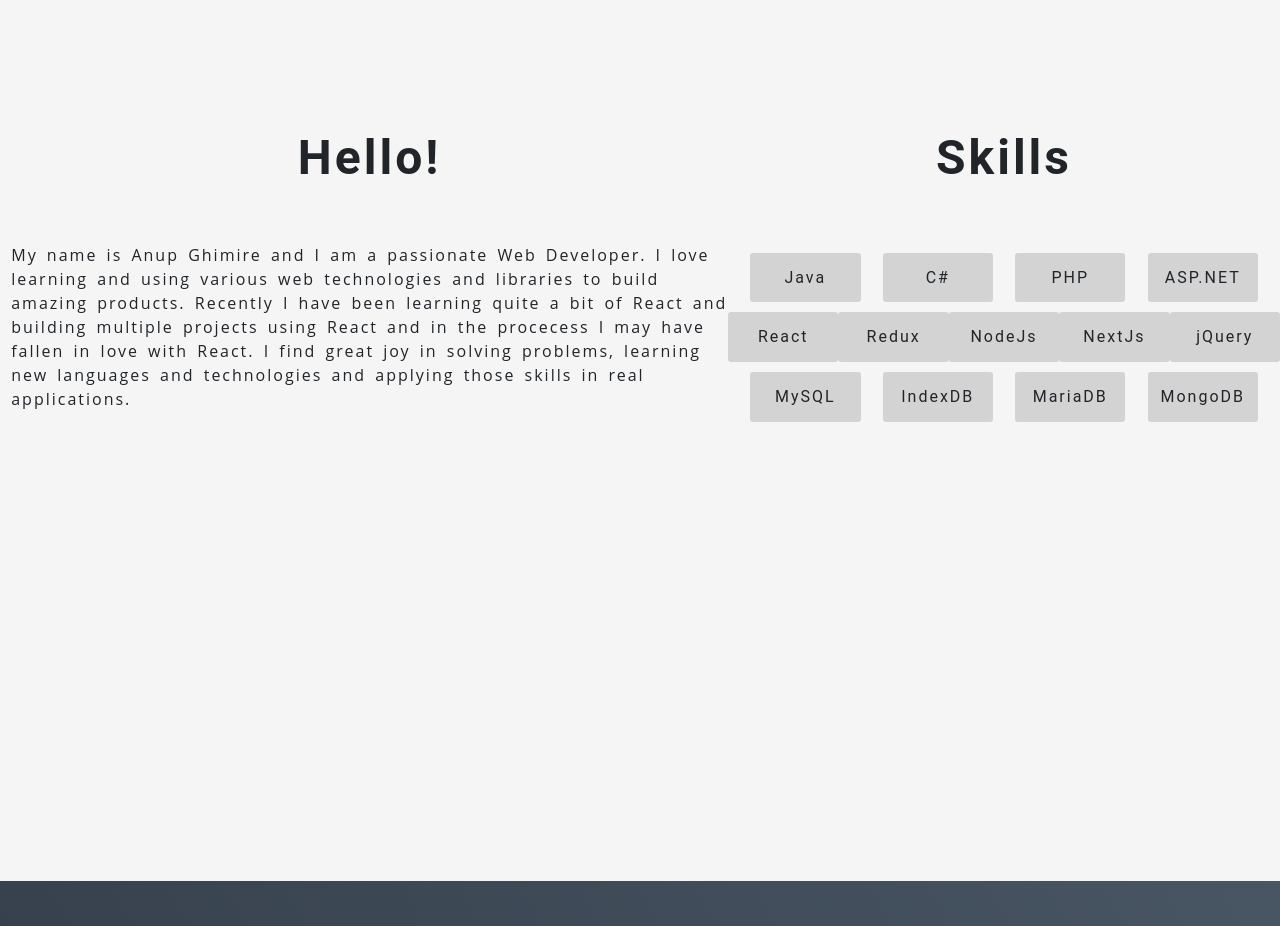
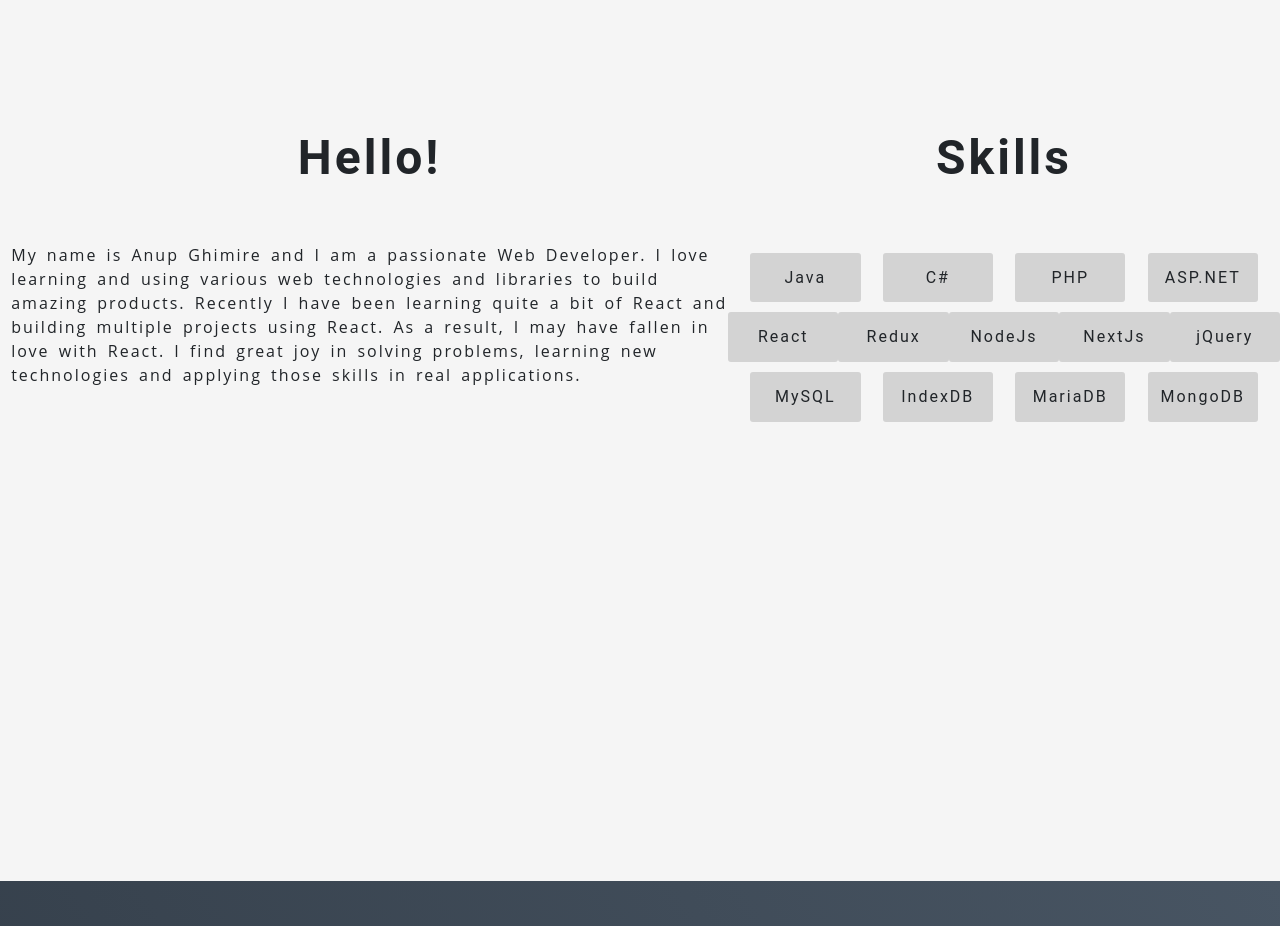
Before and after one commit to aanup111/gatsby-portfolio, a Gatsby site: page / in a window 1280 px wide. Shown: the part 1240-2166 px from the top of the page. Built offline with nearby package versions, Linux system fonts and the light colour scheme; Gatsby itself is replaced by a stand-in of ours.

Commit message:
fixed-grammar

```diff
--- a/src/components/About.js
+++ b/src/components/About.js
@@ -11,10 +11,10 @@ const About = () => {
           My name is Anup Ghimire and I am a passionate Web Developer. I love
           learning and using various web technologies and libraries to build
           amazing products. Recently I have been learning quite a bit of React
-          and building multiple projects using React and in the procecess I may
-          have fallen in love with React. I find great joy in solving problems,
-          learning new languages and technologies and applying those skills in
-          real applications.
+          and building multiple projects using React. As a result, I may have
+          fallen in love with React. I find great joy in solving problems,
+          learning new technologies and applying those skills in real
+          applications.
         </AboutSection>
         <SkillsSection>
           <SkillsTitle>Skills</SkillsTitle>
```
